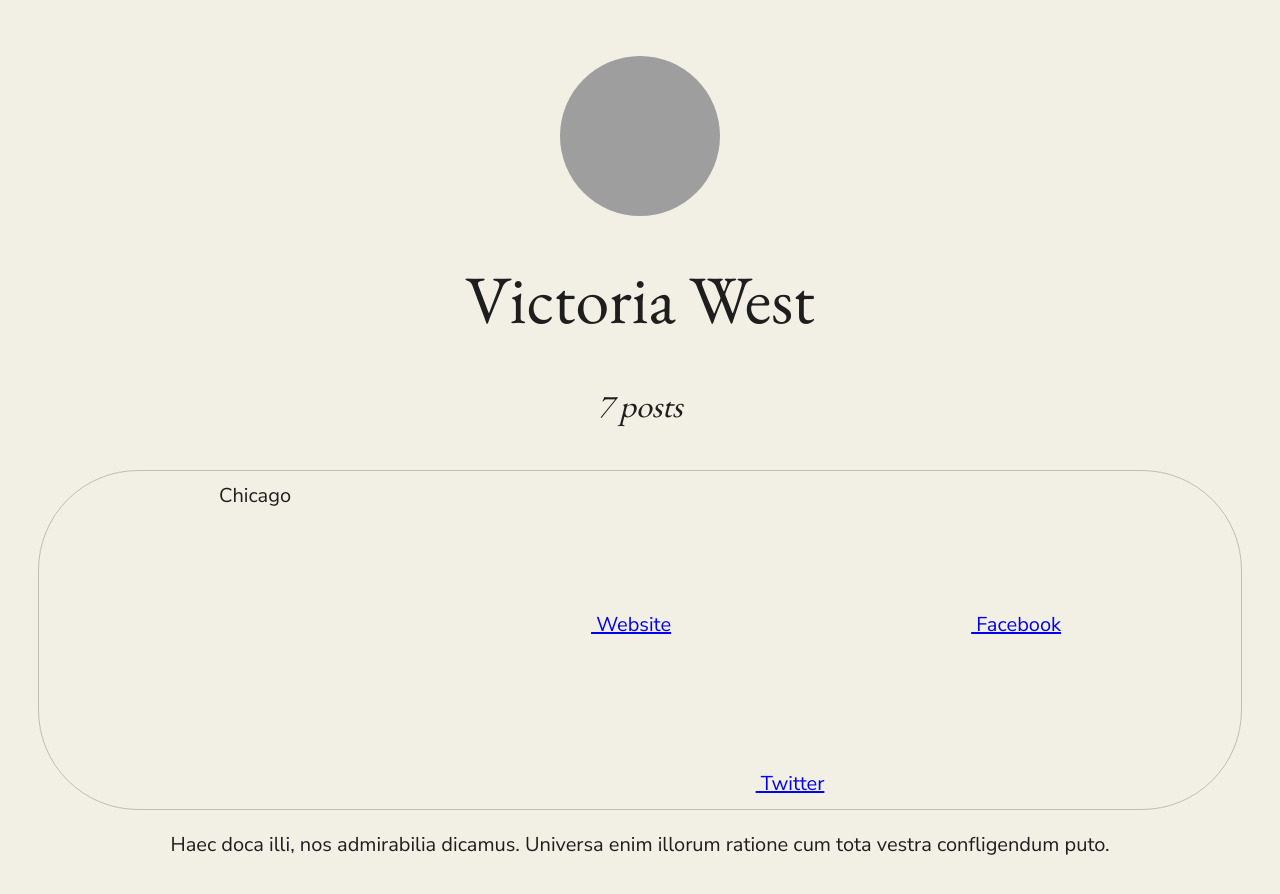
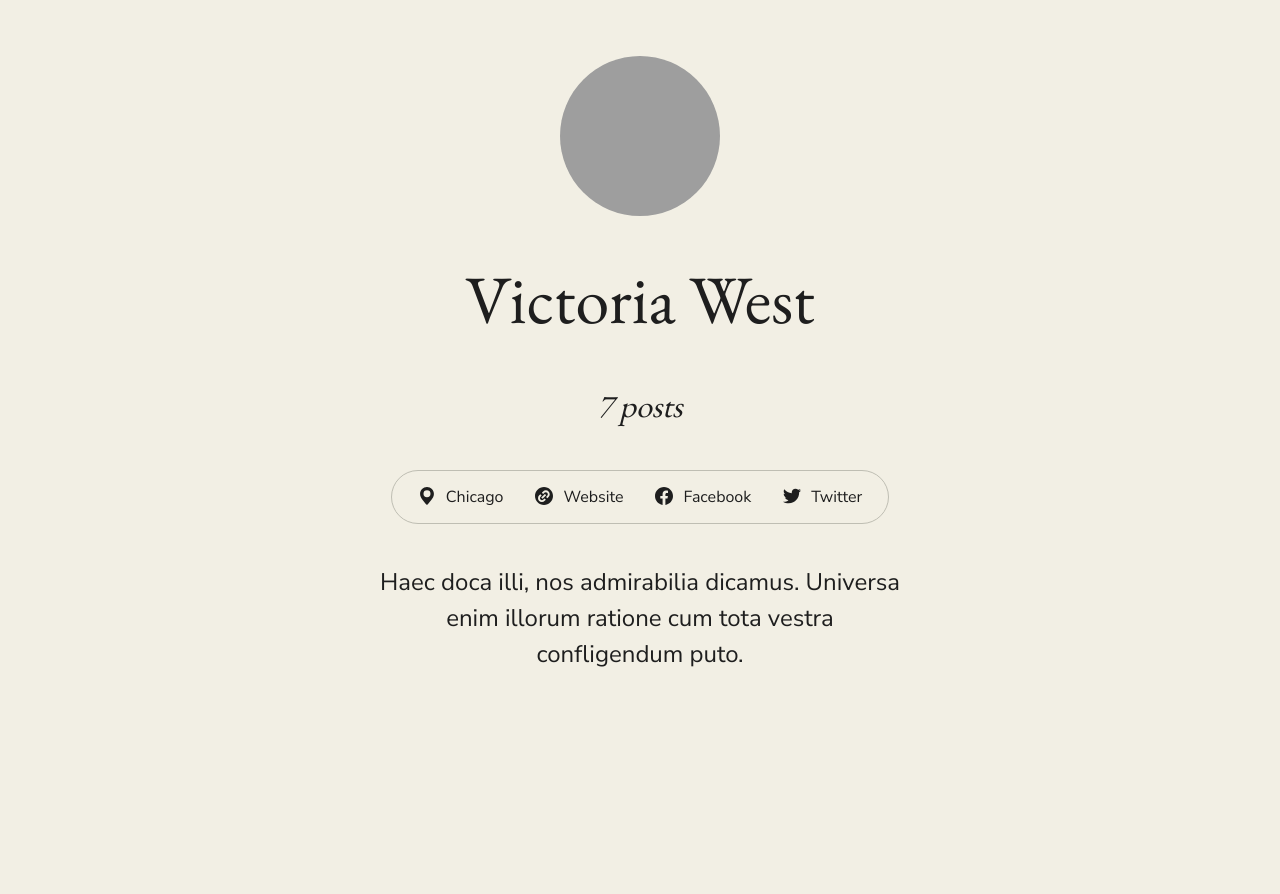
Before and after one commit to lonimi005/Single-author-page, a plain HTML site: page index.html in a window 1280 px wide. After the commit the page ends 800 px from the top, so only its background shows below. Drawn offline with nearby package versions, Linux system fonts and the light colour scheme; grey boxes are pictures that could not be loaded.

Commit message:
added paragraph text and background image

```diff
--- a/index.html
+++ b/index.html
@@ -30,19 +30,27 @@
                         <span class="archive-counter">7 posts</span>
                         <div class="archive-social">
                             <span>
-                                <i></i>
+                                <svg role="img" viewBox="0 0 24 24" xmlns="http://www.w3.org/2000/svg">
+                                    <path d="M12 0C6.908 0 2.766 4.143 2.766 9.234c0 1.529.456 3.028 1.108 4.388C5.872 17.785 11.79 24 12 24c.21 0 6.524-6.908 8.128-10.382.632-1.368 1.106-2.855 1.106-4.384C21.234 4.143 17.092 0 12 0zm0 4.425a4.663 4.663 0 014.661 4.661A4.663 4.663 0 0112 13.747a4.663 4.663 0 01-4.661-4.661A4.663 4.663 0 0112 4.425z"></path>
+                                </svg>
                                 Chicago
                             </span>
                             <a href="https://fueko.net/" aria-label="link website">
-                                <svg></svg>
+                                <svg role="img" viewBox="0 0 24 24" xmlns="http://www.w3.org/2000/svg">
+                                    <path d="M0 12C0 5.374 5.374 0 12 0c6.628 0 12 5.374 12 12 0 6.628-5.372 12-12 12-6.626 0-12-5.372-12-12zm5.593-.866a5.34 5.34 0 0 0-1.558 3.74c0 2.868 2.369 5.237 5.174 5.174a5.235 5.235 0 0 0 3.74-1.558l1.559-1.558-1.746-1.745-1.558 1.558a2.737 2.737 0 0 1-1.933.81c-1.496 0-2.743-1.246-2.743-2.743 0-.748.313-1.434.81-1.932l1.559-1.558-1.745-1.746-1.559 1.559v-.001zm7.62-1.962l-4.85 4.85 1.698 1.696 4.848-4.85-1.696-1.696zm4.843 4.212a5.34 5.34 0 0 0 1.558-3.741c0-2.868-2.368-5.236-5.173-5.174A5.232 5.232 0 0 0 10.7 6.03L9.142 7.585l1.746 1.746 1.558-1.56a2.738 2.738 0 0 1 1.932-.809c1.496 0 2.743 1.246 2.743 2.742a2.74 2.74 0 0 1-.81 1.933l-1.56 1.559 1.746 1.745 1.56-1.558z"></path>
+                                </svg>
                                 Website
                             </a>
                             <a href="https://www.facebook.com/ghost" aria-label="link Facebook">
-                                <svg></svg>
+                                <svg role="img" viewBox="0 0 24 24" xmlns="http://www.w3.org/2000/svg">
+                                    <path d="M23.9981 11.9991C23.9981 5.37216 18.626 0 11.9991 0C5.37216 0 0 5.37216 0 11.9991C0 17.9882 4.38789 22.9522 10.1242 23.8524V15.4676H7.07758V11.9991H10.1242V9.35553C10.1242 6.34826 11.9156 4.68714 14.6564 4.68714C15.9692 4.68714 17.3424 4.92149 17.3424 4.92149V7.87439H15.8294C14.3388 7.87439 13.8739 8.79933 13.8739 9.74824V11.9991H17.2018L16.6698 15.4676H13.8739V23.8524C19.6103 22.9522 23.9981 17.9882 23.9981 11.9991Z"></path>
+                                </svg>
                                 Facebook
                             </a>
                             <a href="https://twitter.com/fuekothemes" aria-label="link Twitter">
-                                <svg></svg>
+                                <svg role="img" viewBox="0 0 24 24" xmlns="http://www.w3.org/2000/svg">
+                                    <path d="M23.954 4.569c-.885.389-1.83.654-2.825.775 1.014-.611 1.794-1.574 2.163-2.723-.951.555-2.005.959-3.127 1.184-.896-.959-2.173-1.559-3.591-1.559-2.717 0-4.92 2.203-4.92 4.917 0 .39.045.765.127 1.124C7.691 8.094 4.066 6.13 1.64 3.161c-.427.722-.666 1.561-.666 2.475 0 1.71.87 3.213 2.188 4.096-.807-.026-1.566-.248-2.228-.616v.061c0 2.385 1.693 4.374 3.946 4.827-.413.111-.849.171-1.296.171-.314 0-.615-.03-.916-.086.631 1.953 2.445 3.377 4.604 3.417-1.68 1.319-3.809 2.105-6.102 2.105-.39 0-.779-.023-1.17-.067 2.189 1.394 4.768 2.209 7.557 2.209 9.054 0 13.999-7.496 13.999-13.986 0-.209 0-.42-.015-.63.961-.689 1.8-1.56 2.46-2.548l-.047-.02z"></path>
+                                </svg>
                                 Twitter
                             </a>
                         </div>
--- a/styles.css
+++ b/styles.css
@@ -15,13 +15,13 @@ body {
 }
 
 .global-cover {
-    background-image: url(https://genki-medium.fueko.net/content/images/size/w1600/2021/06/tracey-hocking-L0zoHrcMx8M-unsplash.jpg);
-    mask-image: linear-gradient(to top,transparent,rgba(0,0,0,.013)8.1%,rgba(0,0,0,.049)15.5%,rgba(0,0,0,.104)22.5%,rgba(0,0,0,.175)29%,rgba(0,0,0,.259)35.3%,rgba(0,0,0,.352)41.2%,rgba(0,0,0,.45)47.1%,rgba(0,0,0,.55)52.9%,rgba(0,0,0,.648)58.8%,rgba(0,0,0,.741)64.7%,rgba(0,0,0,.825)71%,rgba(0,0,0,.896)77.5%,rgba(0,0,0,.951)84.5%,rgba(0,0,0,.987)91.9%,#000);
+    background-image: url("images/tracey-hocking-L0zoHrcMx8M-unsplash.jpg");
+    /*mask-image: linear-gradient(to top, #f2efe4 transparent rgba(0,0,0,.013)8.1%,rgba(0,0,0,.049)15.5%,rgba(0,0,0,.104)22.5%,rgba(0,0,0,.175)29%,rgba(0,0,0,.259)35.3%,rgba(0,0,0,.352)41.2%,rgba(0,0,0,.45)47.1%,rgba(0,0,0,.55)52.9%,rgba(0,0,0,.648)58.8%,rgba(0,0,0,.741)64.7%,rgba(0,0,0,.825)71%,rgba(0,0,0,.896)77.5%,rgba(0,0,0,.951)84.5%,rgba(0,0,0,.987)91.9%,#000);*/
     position: absolute;
     z-index: -1;
     height: 60vh;
     opacity: .4;
-    background: no-repeat center center/cover;
+    /*background: no-repeat center center/cover;
     background-color: rgba(0, 0, 0, 0);
     background-position-x: center;
     background-position-y: center;
@@ -29,7 +29,7 @@ body {
     background-attachment: scroll;
     background-size: cover;
     background-origin: padding-box;
-    background-clip: border-box;
+    background-clip: border-box;*/
 }
 
 .global-wrap {
@@ -116,3 +116,33 @@ img {
     border-radius: 100px;
     background-color: #f2efe4;
 }
+
+.archive-social span, .archive-social a {
+    font-size: 16px;
+    margin-right: 16px;
+    margin-left: 16px;
+    line-height: 2;
+    display: flex;
+    align-items: center;
+}
+
+a {
+    text-decoration: none;
+    color: #1e1e1e;
+    background-color: transparent;
+}
+
+.archive-social svg {
+    width: 18px;
+    height: 18px;
+    margin-right: 10px;
+    transform: translateY(-1px);
+    fill: #1e1e1e;
+}
+
+.archive-description {
+    font-size: 24px;
+    max-width: 540px;
+    margin-top: 3vh;
+    margin: 5vh auto 0;
+}
```
Also changed, not shown: images/tracey-hocking-L0zoHrcMx8M-unsplash.jpg (added).
